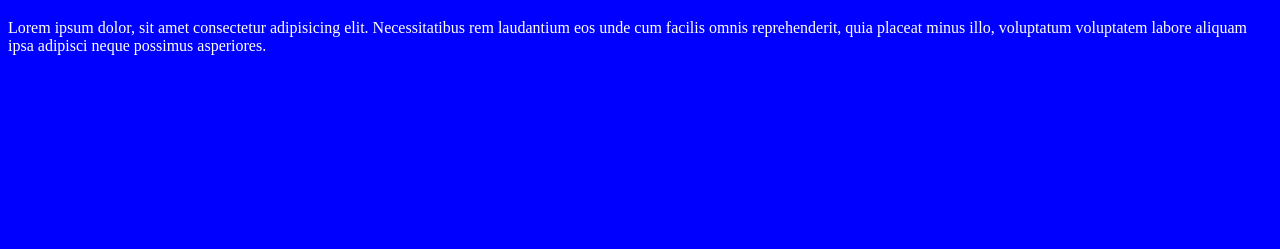
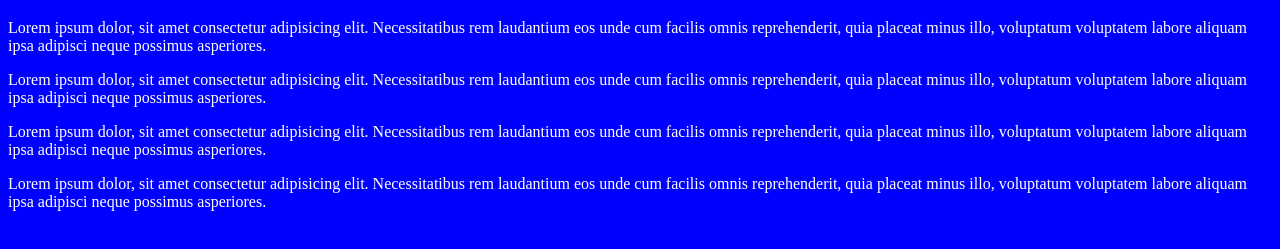
Before and after one commit to Jhonsava/miweb, a plain HTML site: page index.html in a window 1280 px wide. Shown: the part 61-310 px from the top of the page. Drawn offline with Linux system fonts and the light colour scheme.

Commit message:
Se añaden nuevos parrafos

```diff
--- a/index.html
+++ b/index.html
@@ -11,6 +11,11 @@
     <h1>Hola mundo</h1>
 
     <p>Lorem ipsum dolor, sit amet consectetur adipisicing elit. Necessitatibus rem laudantium eos unde cum facilis omnis reprehenderit, quia placeat minus illo, voluptatum voluptatem labore aliquam ipsa adipisci neque possimus asperiores.</p>
+    <p>Lorem ipsum dolor, sit amet consectetur adipisicing elit. Necessitatibus rem laudantium eos unde cum facilis omnis reprehenderit, quia placeat minus illo, voluptatum voluptatem labore aliquam ipsa adipisci neque possimus asperiores.</p>
+    <p>Lorem ipsum dolor, sit amet consectetur adipisicing elit. Necessitatibus rem laudantium eos unde cum facilis omnis reprehenderit, quia placeat minus illo, voluptatum voluptatem labore aliquam ipsa adipisci neque possimus asperiores.</p>
+    <p>Lorem ipsum dolor, sit amet consectetur adipisicing elit. Necessitatibus rem laudantium eos unde cum facilis omnis reprehenderit, quia placeat minus illo, voluptatum voluptatem labore aliquam ipsa adipisci neque possimus asperiores.</p>
+
+
 
 </body>
 </html>
```
